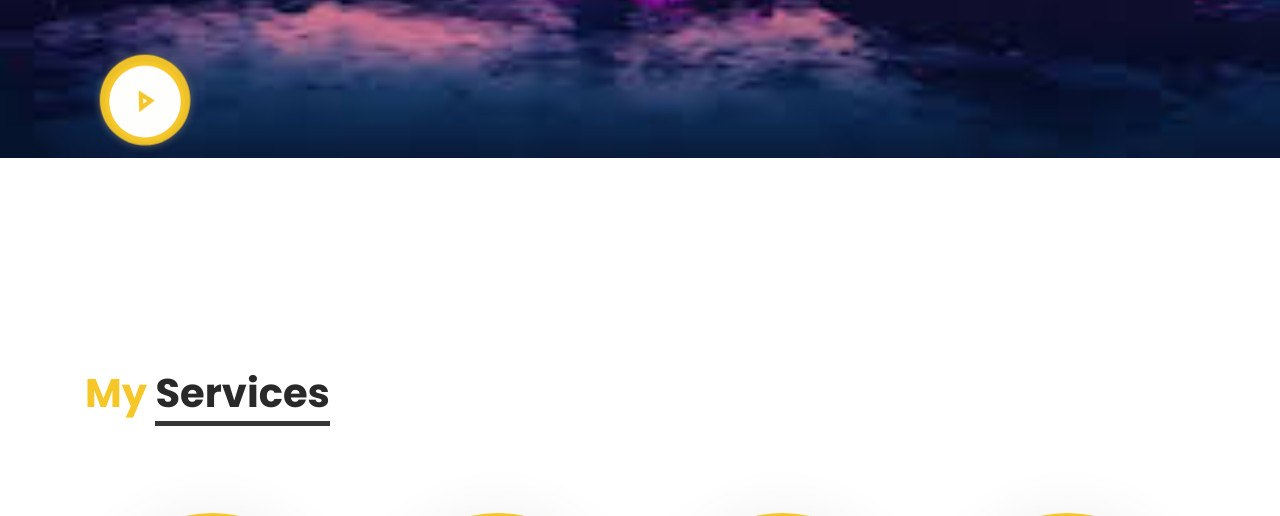
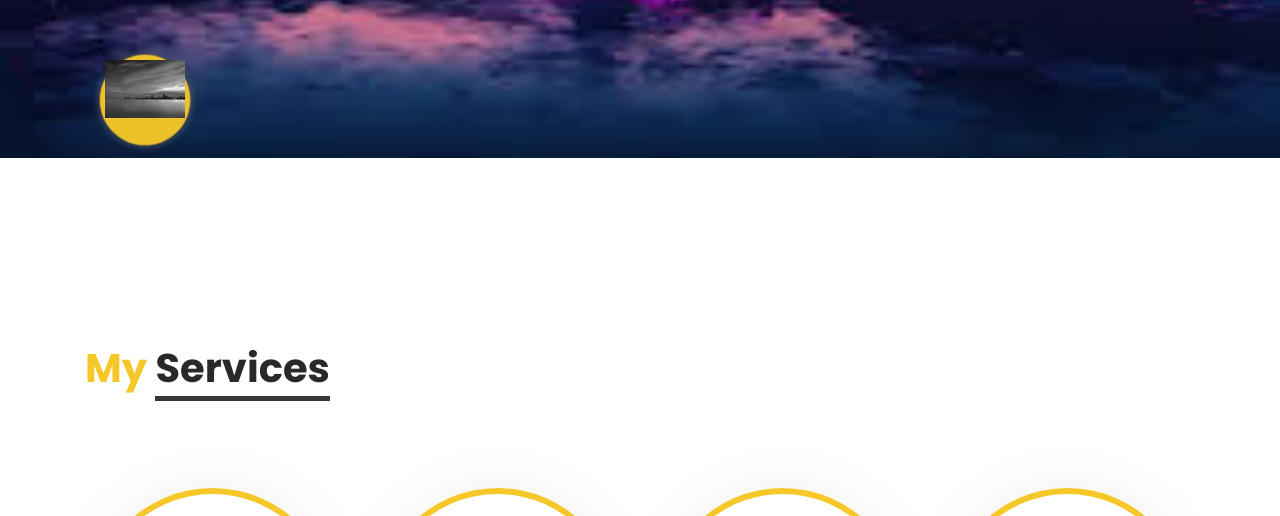
Before and after one commit to Sadvika-alli/alli, a plain HTML site: page index.html in a window 1280 px wide. Shown: the part 584-1100 px from the top of the page. Drawn offline with Linux system fonts and the light colour scheme; files that its build step writes are made by us from their sources.

Commit message:
Update index.html

```diff
--- a/index.html
+++ b/index.html
@@ -169,7 +169,7 @@
             </section>
             <div class="container">
                <div class="video_bt">
-                  <div class="play_icon"><img src="images/play-icon.png"></div>
+                  <div class="play_icon"><img src="images/images/banner-img-bg.png"></div>
                </div>
             </div>
          </div>
```
